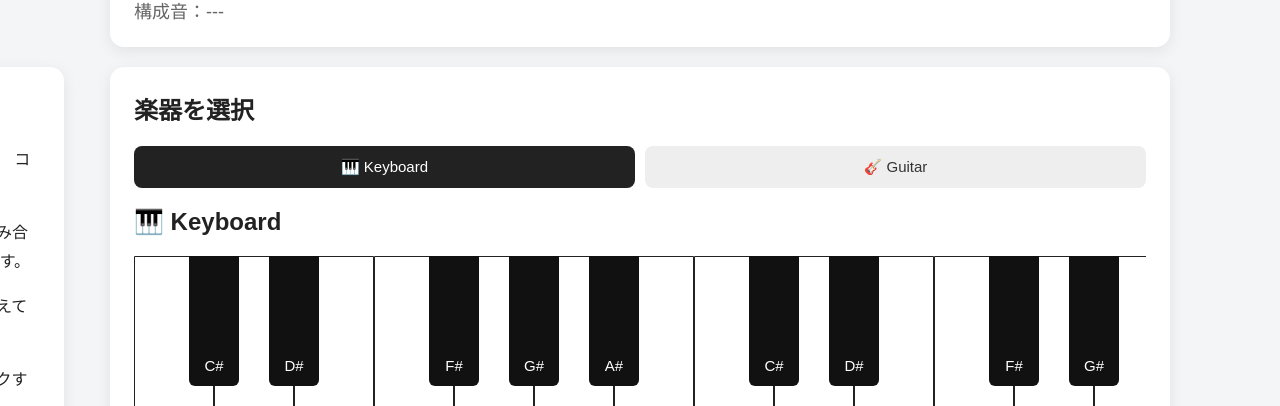
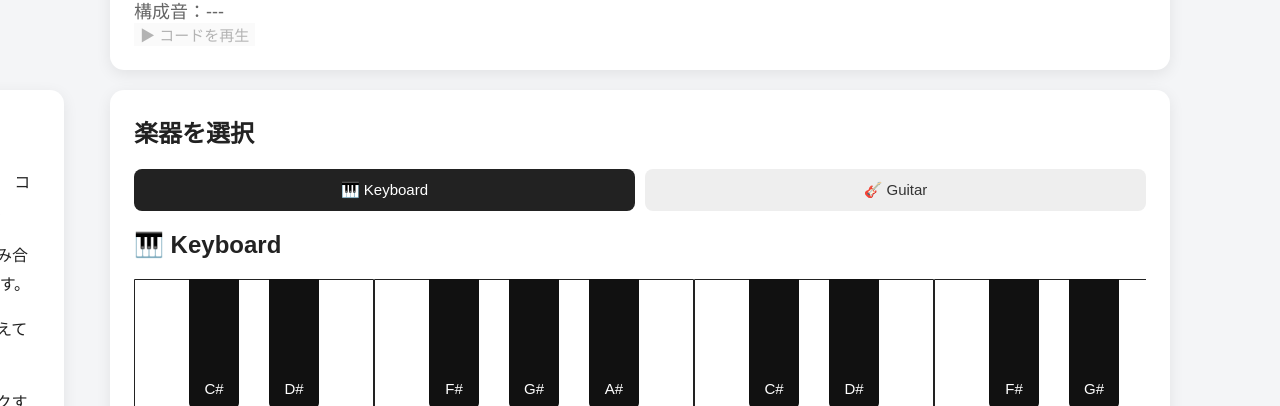
Before and after one commit to maichi3/Chordictionary, a plain HTML site: page index.html in a window 1280 px wide. Shown: the part 694-1100 px from the top of the page. Drawn offline with Linux system fonts and the light colour scheme.

Commit message:
Add chord playback control

```diff
--- a/index.html
+++ b/index.html
@@ -65,6 +65,9 @@
         <div id="notes">
             構成音：---
         </div>
+        <button id="play-chord-button" type="button" disabled>
+            ▶ コードを再生
+        </button>
     </section>
 
     <!-- 説明カードと楽器カード -->
```
